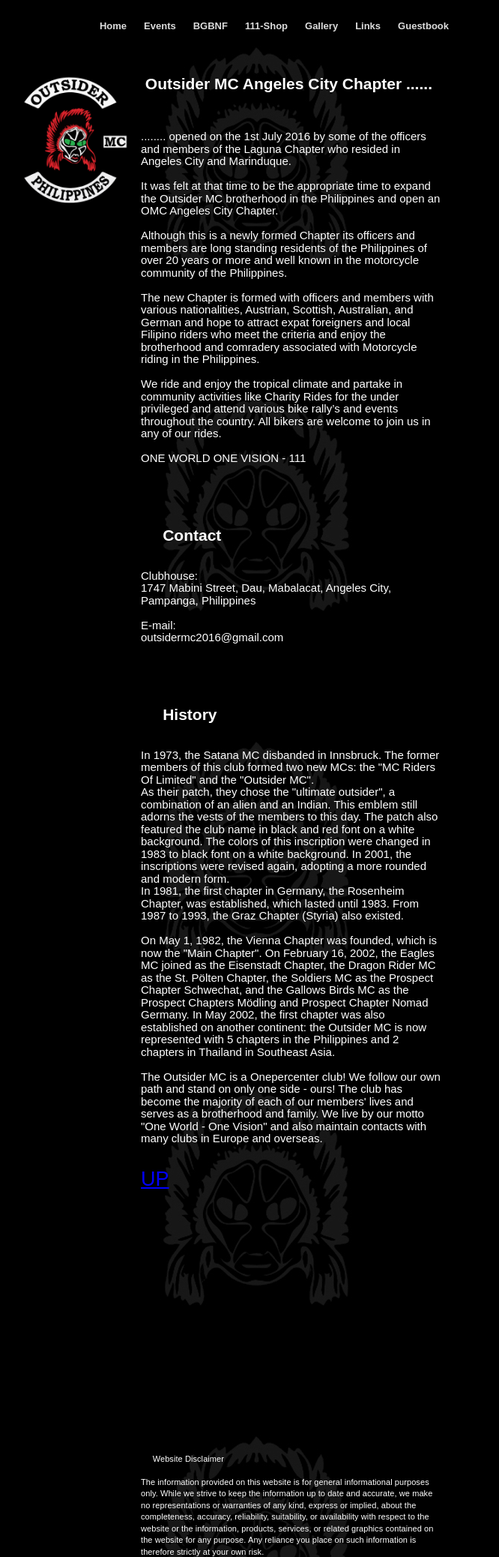
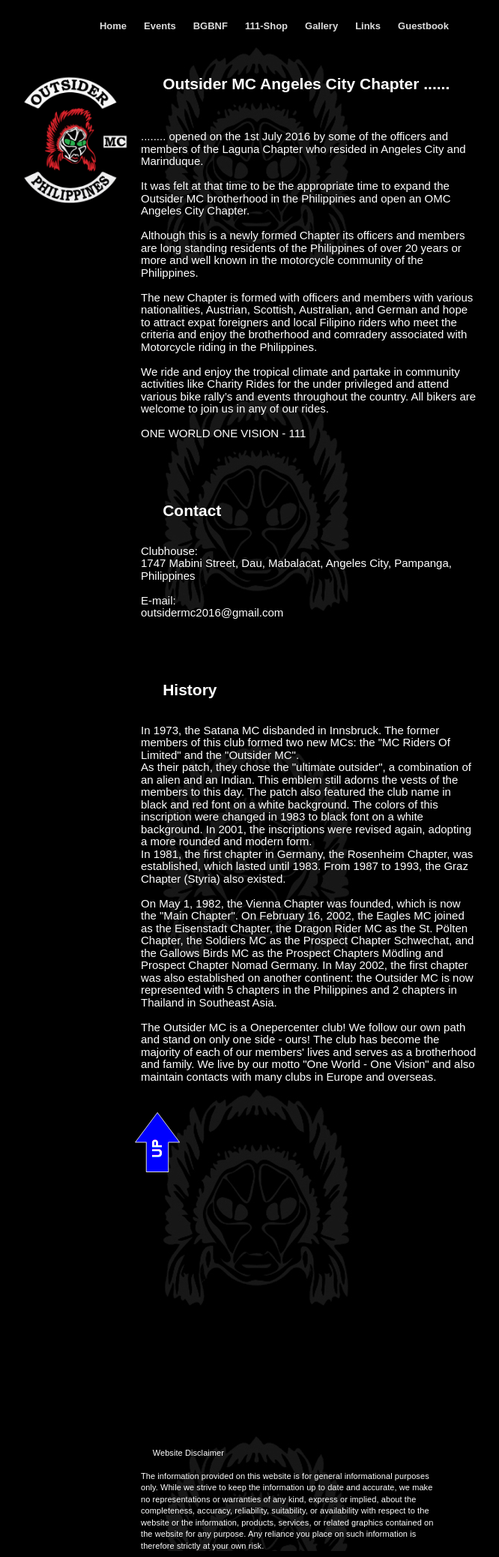
Before and after one commit to Outsider-MC-Angeles/Outsider-MC-Angeles.github.io, a PHP site: page / in a window 1280 px wide. Shown: the whole page at 75% size, without its empty margins (297-963 px from the left). Run offline with PHP 8.4, Linux system fonts and the light colour scheme.

Commit message:
240304_1033

```diff
--- a/index.css
+++ b/index.css
@@ -19,16 +19,6 @@ body
    line-height: 1.1875;
    margin: 0;
    text-align: center;
-}
-a
-{
-   color: #0000FF;
-   text-decoration: underline;
-}
-a:hover
-{
-   color: #0000FF;
-   text-decoration: underline;
 }
 #wb_Image1
 {
@@ -67,6 +57,20 @@ a:hover
 {
    margin: 0;
    padding: 0;
+}
+#wb_Text2
+{
+   background-color: transparent;
+   background-image: none;
+   border: 0px solid #000000;
+   border-radius: 0px;
+   padding: 0;
+   margin: 0;
+   text-align: left;
+}
+#wb_Text2 div
+{
+   text-align: left;
 }
 #wb_CssMenu1
 {
@@ -136,31 +140,35 @@ a:hover
    height: 0;
    line-height: 0;
 }
-#wb_Text3
+#wb_indexShape1
 {
-   background-color: transparent;
-   background-image: none;
-   border: 0px solid #000000;
-   border-radius: 0px;
-   padding: 0;
-   margin: 0;
-   text-align: left;
+   transform: rotate(270deg);
+   transform-origin: 50% 50%;
 }
-#wb_Text3 div
+#wb_indexShape1 a img
 {
-   text-align: left;
+   position: absolute;
+   left: 0;
 }
-#wb_Text4
+#wb_indexShape1 .default
 {
-   background-color: transparent;
-   background-image: none;
-   border: 0px solid #000000;
-   border-radius: 0px;
-   padding: 0;
-   margin: 0;
-   text-align: left;
+   position: absolute;
+   left: 0;
 }
-#wb_Text4 div
+#wb_indexShape1 a .hover
 {
-   text-align: left;
+   visibility: hidden;
 }
+#wb_indexShape1 a:hover .hover
+{
+   visibility: visible;
+}
+#wb_indexShape1 a:hover .default
+{
+   visibility: hidden;
+}
+#indexShape1
+{
+   border-width: 0;
+   vertical-align: top;
+}
--- a/index.html
+++ b/index.html
@@ -36,8 +36,8 @@ Angeles City">
 <div id="container">
 <div id="wb_Image1" style="position:absolute;left:10px;top:100px;width:144px;height:171px;z-index:0;">
 <img src="images/OMC_patch_001.png" id="Image1" alt="" width="144" height="172"></div>
-<div id="wb_Text1" style="position:absolute;left:170px;top:100px;width:400px;height:1415px;z-index:1;">
-<p style="font-size:15px;line-height:16.5px;"><span style="font-size:21px;line-height:24.5px;font-weight:bold;">&nbsp;</span><span style="font-size:21px;line-height:24.5px;font-weight:bold;">Outsider MC Angeles City Chapter ......</span></p>
+<div id="wb_Text1" style="position:absolute;left:170px;top:100px;width:450px;height:1317px;z-index:1;">
+<p style="font-size:15px;line-height:16.5px;"><span style="font-size:21px;line-height:24.5px;font-weight:bold;">&nbsp;&nbsp;&nbsp;&nbsp; Outsider MC Angeles City Chapter ......</span></p>
 <p style="font-size:15px;line-height:16.5px;">&nbsp;</p>
 <p style="font-size:15px;line-height:16.5px;">&nbsp;</p>
 <p style="font-size:15px;line-height:16.5px;">&nbsp;</p>
@@ -80,7 +80,9 @@ Angeles City">
 <p style="font-size:15px;line-height:16.5px;">On May 1, 1982, the Vienna Chapter was founded, which is now the "Main Chapter". On February 16, 2002, the Eagles MC joined as the Eisenstadt Chapter, the Dragon Rider MC as the St. Pölten Chapter, the Soldiers MC as the Prospect Chapter Schwechat, and the Gallows Birds MC as the Prospect Chapters Mödling and Prospect Chapter Nomad Germany. In May 2002, the first chapter was also established on another continent: the Outsider MC is now represented with 5 chapters in the Philippines and 2 chapters in Thailand in Southeast Asia.</p>
 <p style="font-size:15px;line-height:16.5px;">&nbsp;</p>
 <p style="font-size:15px;line-height:16.5px;">The Outsider MC is a Onepercenter club! We follow our own path and stand on only one side - ours! The club has become the majority of each of our members' lives and serves as a brotherhood and family. We live by our motto "One World - One Vision" and also maintain contacts with many clubs in Europe and overseas.</p></div>
-<div id="wb_CssMenu1" style="position:absolute;left:60px;top:15px;width:526px;height:40px;z-index:2;">
+<div id="wb_Text2" style="position:absolute;left:170px;top:1929px;width:400px;height:68px;z-index:2;">
+<span style="color:#FFFFFF;font-family:Arial;font-size:11px;letter-spacing:0.08px;">&nbsp;&nbsp;&nbsp;&nbsp; Website Disclaimer<br><br>The information provided on this website is for general informational purposes only. While we strive to keep the information up to date and accurate, we make no representations or warranties of any kind, express or implied, about the completeness, accuracy, reliability, suitability, or availability with respect to the website or the information, products, services, or related graphics contained on the website for any purpose. Any reliance you place on such information is therefore strictly at your own risk.</span></div>
+<div id="wb_CssMenu1" style="position:absolute;left:60px;top:15px;width:526px;height:40px;z-index:3;">
 <ul id="CssMenu1" role="menubar" class="nav">
 <li role="menuitem" class="nav-item firstmain"><a class="nav-link" href="./index.html" target="_self">Home</a>
 </li>
@@ -98,10 +100,11 @@ Angeles City">
 </li>
 </ul>
 </div>
-<div id="wb_Text3" style="position:absolute;left:170px;top:1937px;width:400px;height:68px;z-index:3;">
-<span style="color:#FFFFFF;font-family:Arial;font-size:11px;letter-spacing:0.08px;">&nbsp;&nbsp;&nbsp;&nbsp; Website Disclaimer<br><br>The information provided on this website is for general informational purposes only. While we strive to keep the information up to date and accurate, we make no representations or warranties of any kind, express or implied, about the completeness, accuracy, reliability, suitability, or availability with respect to the website or the information, products, services, or related graphics contained on the website for any purpose. Any reliance you place on such information is therefore strictly at your own risk.</span></div>
-<div id="wb_Text4" style="position:absolute;left:170px;top:1556px;width:35px;height:24px;z-index:4;">
-<span style="color:#FFFFFF;font-family:Arial;font-size:27px;"><a href="./index.html">UP</a></span></div>
+<div id="wb_indexShape1" style="position:absolute;left:152px;top:1493px;width:80px;height:60px;z-index:4;">
+<a href="#up1"><img class="hover" src="images/img0001_hover.png" alt="" width="80" height="60" style="border-width:0;width:80px;height:60px;"><span class="default"><img src="images/img0001.png" id="indexShape1" alt="" width="80" height="60" style="width:80px;height:60px;"></span></a></div>
+<div id="wb_up1" style="position:absolute;left:2px;top:0px;width:30px;height:37px;z-index:5;">
+<div id="up1" style="visibility:hidden;"></div>
+</div>
 </div>
 </body>
 </html>
--- a/links.html
+++ b/links.html
@@ -41,8 +41,8 @@
 </li>
 </ul>
 </div>
-<div id="wb_Text1" style="position:absolute;left:170px;top:100px;width:400px;height:270px;z-index:2;">
-<span style="color:#FFFFFF;font-family:Arial;font-size:27px;letter-spacing:0.08px;"><strong>&nbsp;&nbsp;&nbsp;&nbsp; Links</strong></span><span style="color:#FFFFFF;font-family:Arial;font-size:13px;letter-spacing:0.08px;"><br></span><span style="color:#FFFFFF;font-family:Arial;font-size:17px;letter-spacing:0.08px;"><br><br><br>Webpage Outsider MC - World<br><a href="https://www.outsider-mc.com" target="_blank">Outsider MC - World</a><br><br><br><br>Outsider MC Mactan Chapter<br><a href="https://outsider.ph/" target="_blank">Outsider MC - Mactan</a><br><br><br><br>YouTube Chanel &quot;Riding the Philippines&quot;<br><a href="https://www.youtube.com/watch?v=qLovEKvHpkE&t=20s" target="_blank">Riding Manila's Iconic Skyway Outsider MC</a></span></div>
+<div id="wb_Text1" style="position:absolute;left:170px;top:100px;width:422px;height:267px;z-index:2;">
+<span style="color:#FFFFFF;font-family:Arial;font-size:24px;"><strong>&nbsp;&nbsp;&nbsp;&nbsp; Links</strong></span><span style="color:#FFFFFF;font-family:Arial;font-size:17px;"><br></span><span style="color:#FFFFFF;font-family:Arial;font-size:17px;"><br><br><br>Webpage Outsider MC - World<br><a href="https://www.outsider-mc.com" target="_blank">Outsider MC - World</a><br><br><br><br>Outsider MC Mactan Chapter<br><a href="https://outsider.ph/" target="_blank">Outsider MC - Mactan</a><br><br><br><br>YouTube Chanel &quot;Riding the Philippines&quot;<br><a href="https://www.youtube.com/watch?v=qLovEKvHpkE&t=20s" target="_blank">Riding Manila's Iconic Skyway Outsider MC</a></span></div>
 </div>
 </body>
 </html>
```
Also changed, not shown: 111-shop.css (+36 -9 lines), 111-shop.html (+6 -6 lines), events.css (+32 -0 lines), events.html (+6 -1 lines), gallery.css (+32 -0 lines), gallery.html (+14 -9 lines), images/img0001.png (added), images/img0001_hover.png (added), images/img0002.png (added), images/img0002_hover.png (added), images/img0003.png (added), images/img0003_hover.png (added), 1 other file.
